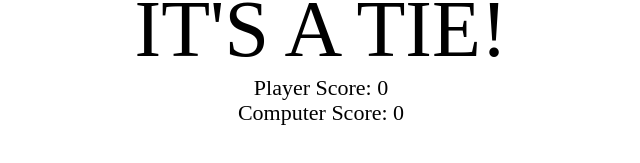
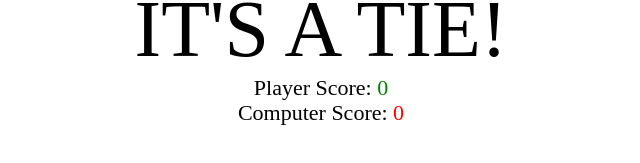
Before and after one commit to VITALIKXXX/ROCK_PAPER_SCISSORS, a plain HTML site: page index.html in a window 1280 px wide. Shown: the part 453-616 px from the top of the page, 319-959 px from the left. Drawn offline with nearby package versions, Linux system fonts and the light colour scheme.

Commit message:
add class score

```diff
--- a/css/game.css
+++ b/css/game.css
@@ -102,3 +102,11 @@
         font-size: 30px;
     }
 }
+
+.playerScoreDisplay {
+    color: green;
+}
+
+.computerScoreDisplay {
+    color: red;
+}
```
